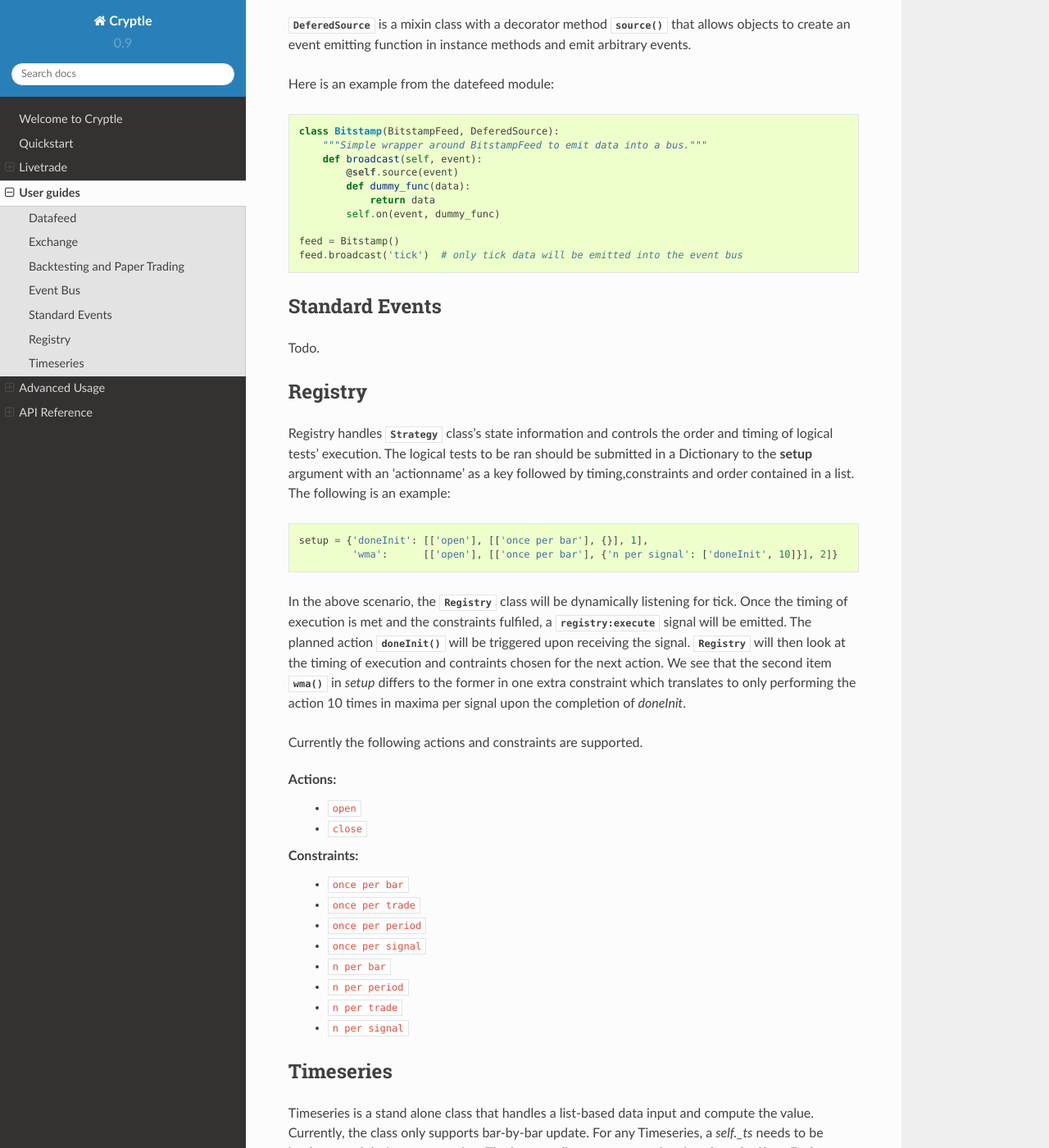
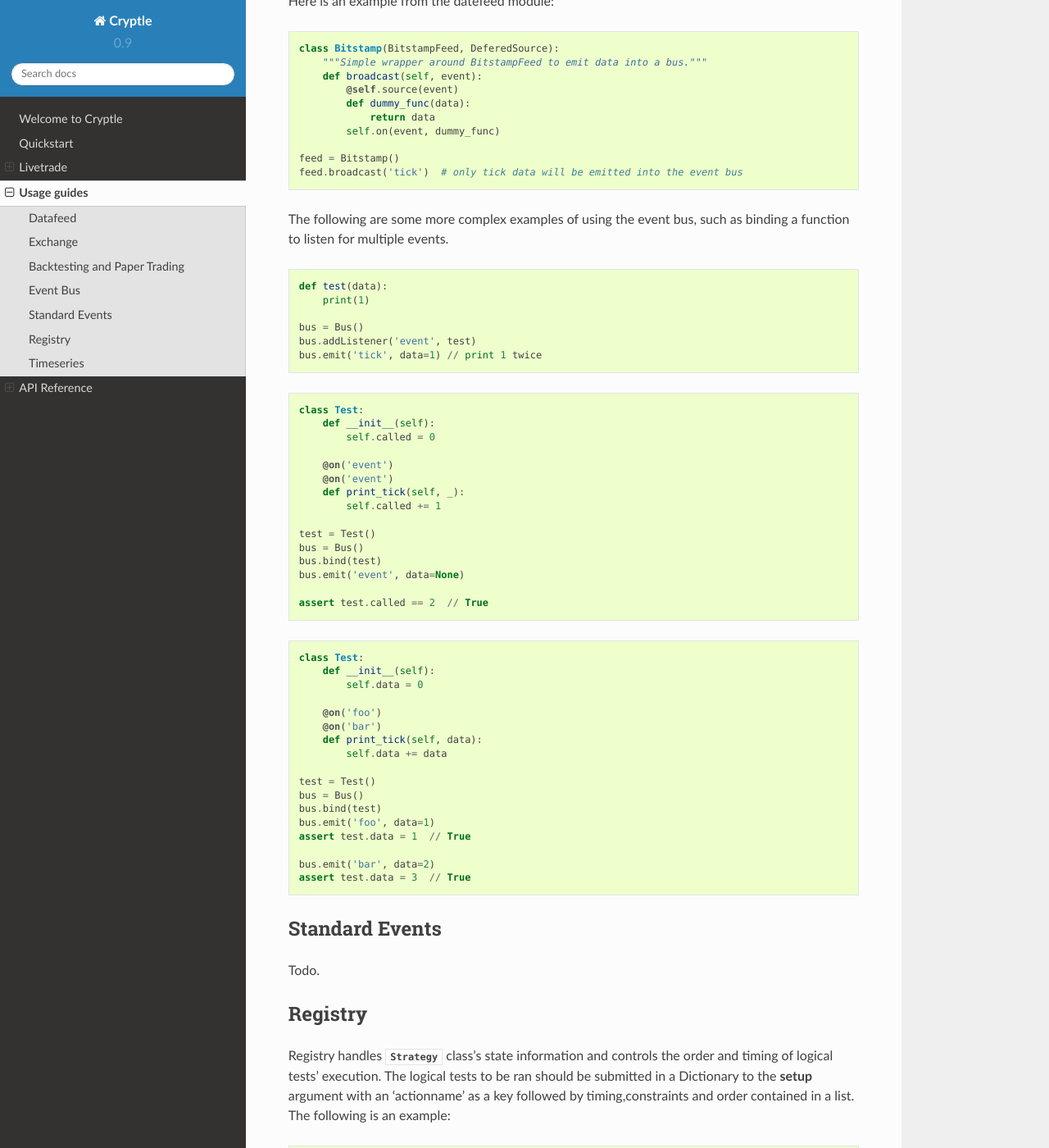
Before and after one commit to bridgelancer/cryptle_fork, a Sphinx documentation site: the page built from docs/guides.rst, in a window 1280 px wide and 1400 px high, scrolled down 3984 px. Shown: the whole window at 82% size. Built offline with Sphinx 7.4.7 and the Read the Docs theme 2.0.0, drawn with Linux system fonts in a browser that asks for light colours; some of the changed text lies outside the part shown.

Commit message:
Move advanced.rst doc content into guides.rst

```diff
--- a/docs/guides.rst
+++ b/docs/guides.rst
@@ -1,7 +1,7 @@
 .. _guides:
 
-User guides
-===========
+Usage guides
+============
 This part of the documentation breaks down each Cryptle subsystems one by one.
 
 
@@ -199,6 +195,56 @@
    feed = Bitstamp()
    feed.broadcast('tick')  # only tick data will be emitted into the event bus
 
+The following are some more complex examples of using the event bus, such as
+binding a function to listen for multiple events.
+
+::
+
+    def test(data):
+        print(1)
+
+    bus = Bus()
+    bus.addListener('event', test)
+    bus.emit('tick', data=1) // print 1 twice
+
+::
+
+    class Test:
+        def __init__(self):
+            self.called = 0
+
+        @on('event')
+        @on('event')
+        def print_tick(self, _):
+            self.called += 1
+
+    test = Test()
+    bus = Bus()
+    bus.bind(test)
+    bus.emit('event', data=None)
+
+    assert test.called == 2  // True
+
+::
+
+    class Test:
+        def __init__(self):
+            self.data = 0
+
+        @on('foo')
+        @on('bar')
+        def print_tick(self, data):
+            self.data += data
+
+    test = Test()
+    bus = Bus()
+    bus.bind(test)
+    bus.emit('foo', data=1)
+    assert test.data = 1  // True
+
+    bus.emit('bar', data=2)
+    assert test.data = 3  // True
+
 
 .. _events:
 
```
Also changed, not shown: other parts of docs/guides.rst (+0 -4 lines), docs/advanced.rst (deleted, +0 -69 lines), docs/index.rst (+3 -5 lines).
